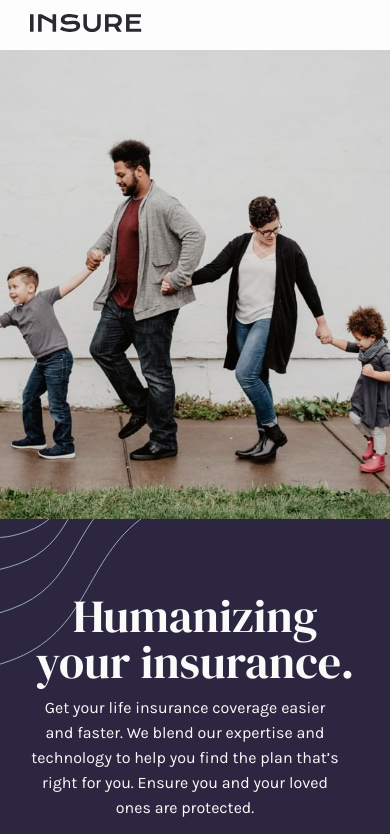
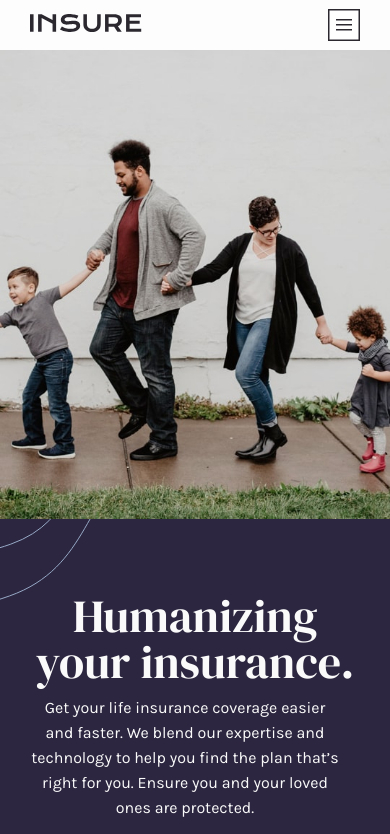
Before and after one commit to Magali-Rezeau/Challenge-Insure, a website built with webpack: page src/index.html in a window 390 px wide. Shown: the top 834 px of the page. Built offline with nearby package versions, Linux system fonts and the light colour scheme.

Commit message:
added html and css

```diff
--- a/src/assets/styles/_card.scss
+++ b/src/assets/styles/_card.scss
@@ -7,8 +7,6 @@
 
     @include md {
         grid-template-columns: 5rem 1fr 1fr 1fr 5rem;
-        justify-items: center;
-        grid-gap: 2rem;
     }
 
     @include sm {
@@ -35,8 +33,6 @@
         grid-area: 1 / 2 / 2 / 5;
         font-size: 7rem;
 
-        @include md {}
-
         @include sm {
             grid-area: 1 / 1 / 2 / 2;
             font-size: 4rem;
@@ -50,32 +46,29 @@
         display: flex;
         flex-direction: column;
         justify-content: space-evenly;
-        font-size: 1.5rem;
+        font-size: 1.8rem;
         height: 100%;
         margin-right: 4rem;
 
-        @include md {
-            align-items: center;
-            margin: 0 auto;
-            text-align: center;
-        }
-
         @include sm {
             font-size: 2rem;
+            text-align: center;
+            margin: 0 4rem;
         }
 
         & img {
             width: 9rem;
 
-            @include md {
+            @include sm {
                 width: 6rem;
+                align-self: center;
             }
         }
 
         & h3 {
             font-size: 3rem;
 
-            @include md {
+            @include sm {
                 font-size: 2rem;
             }
         }
--- a/src/assets/styles/_header.scss
+++ b/src/assets/styles/_header.scss
@@ -38,5 +38,9 @@ header {
                 display: none;
             }
         }
+
+        & img {
+            grid-area: 1 / 4 / 2 / 5;
+        }
     }
 }
--- a/src/assets/styles/_hero.scss
+++ b/src/assets/styles/_hero.scss
@@ -22,7 +22,11 @@
         @include sm {
             background-image: url("./../images/bg-pattern-intro-right-mobile.svg");
             background-position: right;
-            top: 71rem;
+            top: 80%;
+        }
+
+        @include xs {
+            top: 72%;
         }
     }
 
@@ -37,15 +41,16 @@
         width: 20rem;
         height: 50rem;
 
-        @include md {
-            top: 50rem;
-        }
-
         @include sm {
             background-image: url("./../images/bg-pattern-intro-left-mobile.svg");
             background-position: left top;
-            top: 45rem;
+            top: 70%;
+            left: 0;
             z-index: 0;
+        }
+
+        @include xs {
+            top: 41%;
         }
     }
 
--- a/src/assets/styles/_how-work.scss
+++ b/src/assets/styles/_how-work.scss
@@ -25,8 +25,10 @@
         position: relative;
 
         @include sm {
+            grid-column: 1 / 2;
             flex-direction: column;
             justify-items: center;
+            width: 90%;
             height: 34rem;
             margin: 10rem 2rem;
             padding: 8rem 0;
@@ -43,7 +45,7 @@
             top: 0;
             right: 0;
 
-            @include md {
+            @include sm {
                 background-image: url("./../images/bg-pattern-how-we-work-mobile.svg");
                 width: 100%;
                 height: 100%;
@@ -56,8 +58,17 @@
             width: 50%;
 
             @include md {
-                font-size: 2.2rem;
-                line-height: 3.5rem;
+                font-size: 3rem;
+            }
+
+            @include sm {
+                width: 80%;
+                line-height: 5.5rem;
+            }
+
+            @include xs {
+                font-size: 2.5rem;
+                line-height: 4rem;
             }
         }
 
--- a/src/assets/styles/_media-queries.scss
+++ b/src/assets/styles/_media-queries.scss
@@ -1,13 +1,27 @@
+ /* Landscape phones and down */
+@mixin xs {
+  @media (max-width: 480px) {
+      @content;
+  }
+}
+
 /* Landscape phone to portrait tablet */
 @mixin sm {
-    @media (max-width: 700px) {
+  @media (max-width: 768px) {
       @content;
   }
 }
 
 /* Portrait tablet to landscape and desktop */
 @mixin md {
-    @media (max-width: 1050px) {
+  @media (min-width: 769px) and (max-width: 1025px) {
       @content;
   }
 }
+
+/* Large desktop */
+@mixin xl {
+  @media (min-width: 1200px) {
+      @content;
+  }
+}
--- a/src/assets/styles/_variables.scss
+++ b/src/assets/styles/_variables.scss
@@ -17,5 +17,4 @@
      --dark-grayish-violet: rgb(131, 125, 135);
      // Very light gray
      --very-light-gray: rgb(250, 250, 250);
-
 }
--- a/src/index.html
+++ b/src/index.html
@@ -23,6 +23,7 @@
         <li><a href="#">Account</a></li>
         <li><a class="btn" href="#">View plans</a></li>
       </ul>
+      <img src="./assets/images/icon-hamburger.svg" alt="icon-hamburger">
     </nav>
   </header>
   <section class="hero">
```
Also changed, not shown: src/assets/styles/_base.scss (+8 -1 lines), src/index.js (line endings or trailing spaces). Lines whose indentation alone changed are shown as unchanged.
